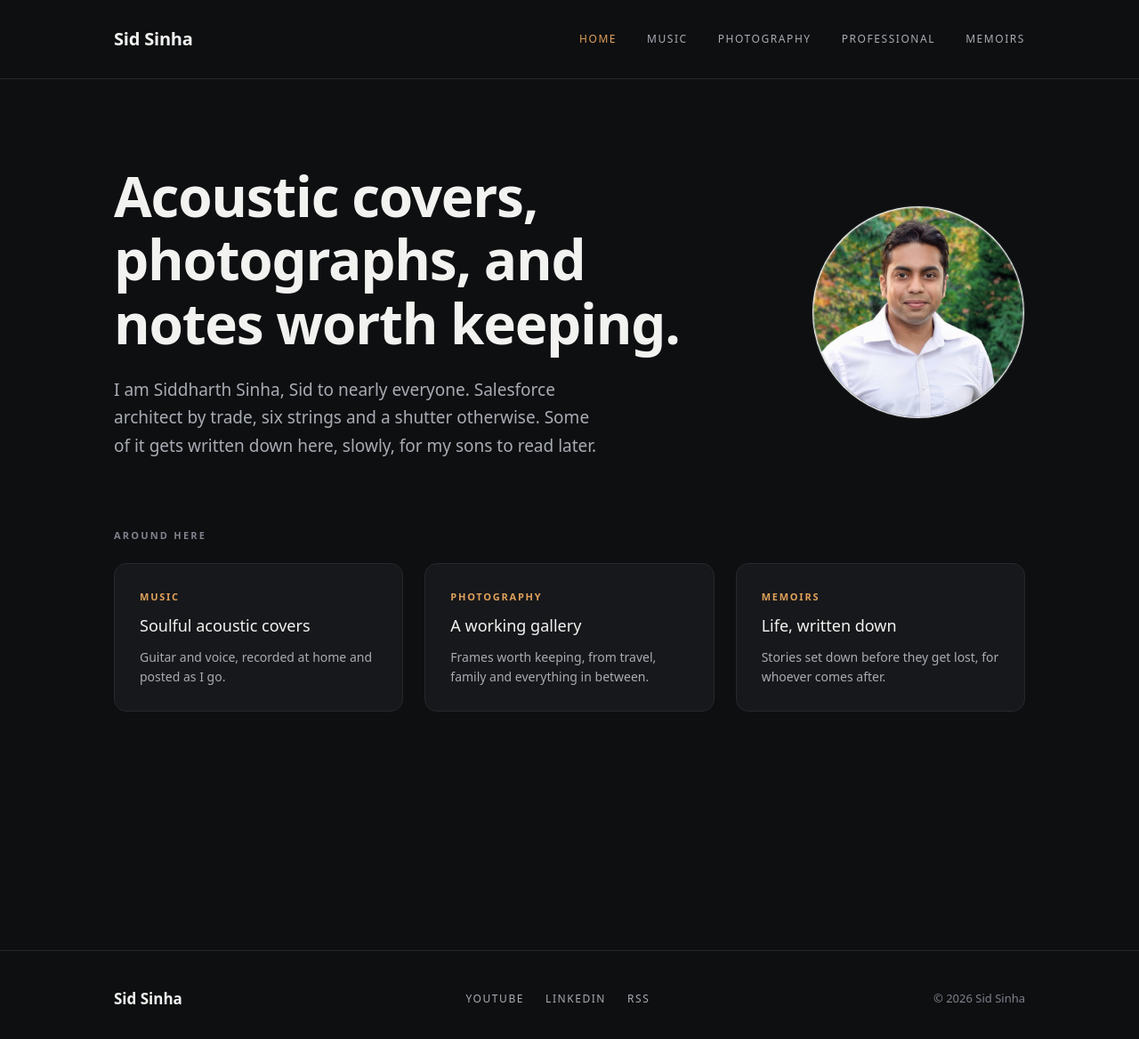
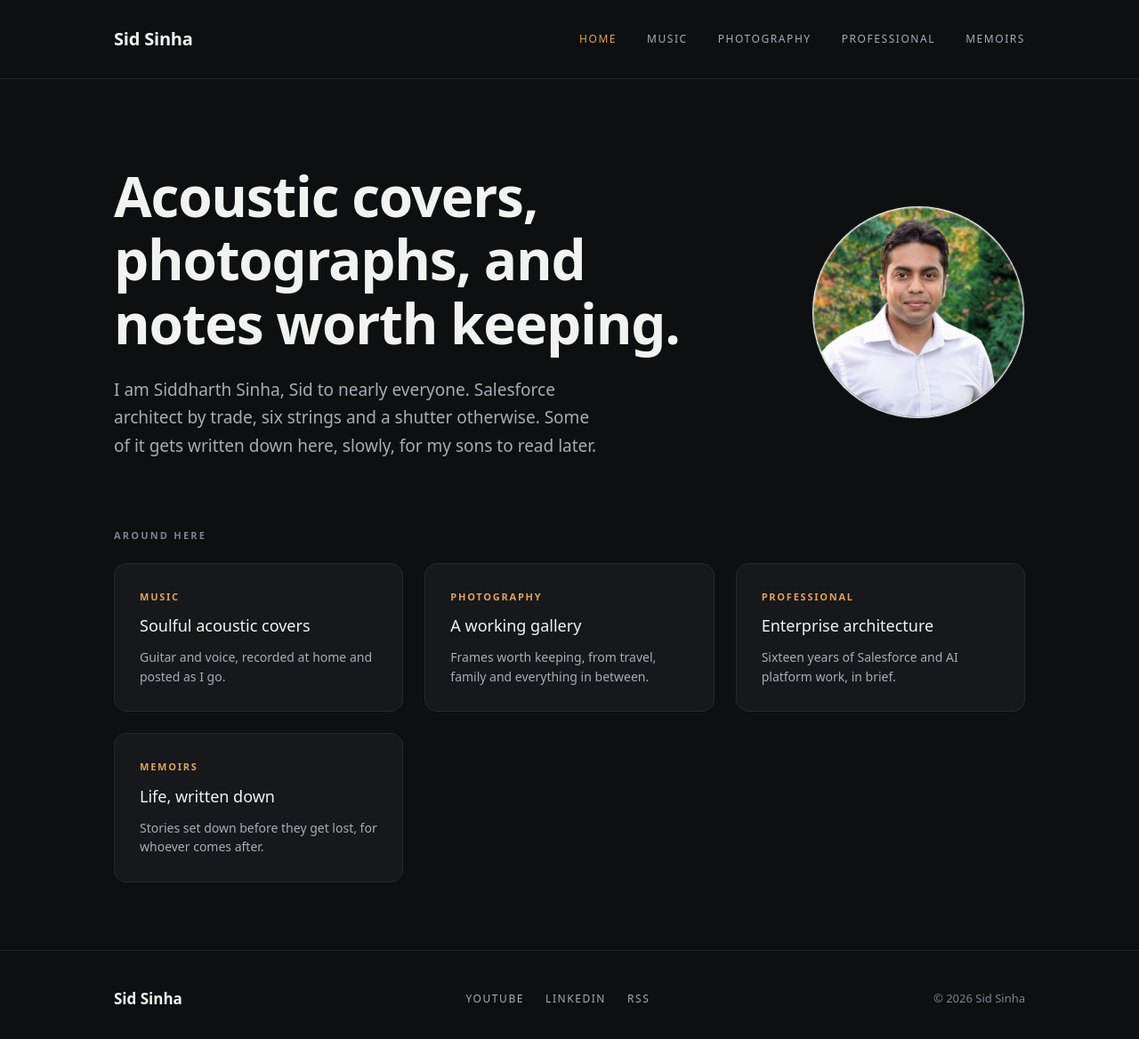
Before and after one commit to SidSays/SidSays.github.io, a Jekyll site: the page built from index.html, in a window 1280 px wide and 1176 px high. Shown: the top 1168 px of the window at 89% size. Built offline with Jekyll 4.4.1, drawn with Linux system fonts in a browser that asks for light colours; some web fonts are replaced.

Commit message:
Modify description and add Professional section
Updated the description for Siddharth Sinha and added a new card for Professional experience.

```diff
--- a/index.html
+++ b/index.html
@@ -1,7 +1,7 @@
 ---
 layout: default
 title: Sid Sinha
-description: Siddharth Sinha — guitar and voice, photographs, and a slow archive of writing.
+description: "Siddharth Sinha: guitar and voice, photographs, and a slow archive of writing."
 ---
 
 <section class="hero">
@@ -40,6 +40,12 @@ description: Siddharth Sinha — guitar and voice, photographs, and a slow archi
         <span class="card-text">Frames worth keeping, from travel, family and everything in between.</span>
       </a>
 
+      <a class="card" href="{{ '/professional/' | relative_url }}">
+        <span class="card-kicker">Professional</span>
+        <span class="card-title">Enterprise architecture</span>
+        <span class="card-text">Sixteen years of Salesforce and AI platform work, in brief.</span>
+      </a>
+
       <a class="card" href="{{ '/memoirs/' | relative_url }}">
         <span class="card-kicker">Memoirs</span>
         <span class="card-title">Life, written down</span>
```
